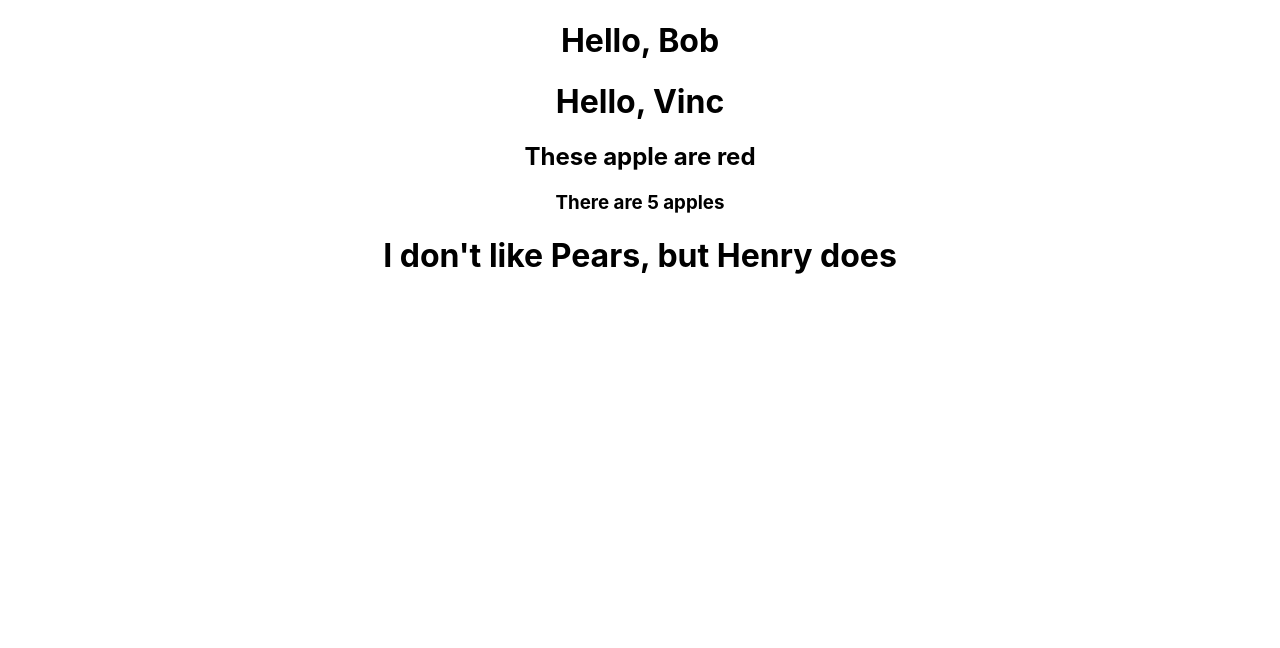
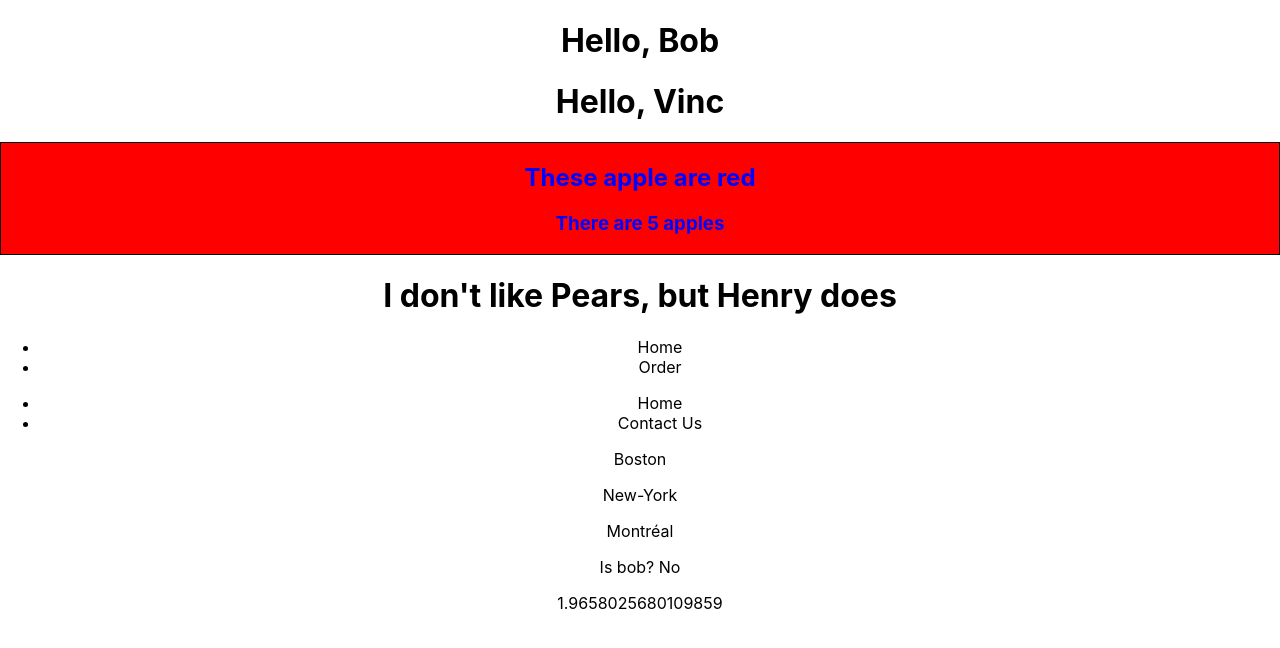
Before and after one commit to vincentferraro/react-basis-meta, a React (Create React App) app: page / in a window 1280 px wide. Shown: the top 648 px of the page. Built offline with nearby package versions, Linux system fonts and the light colour scheme.

Commit message:
add Location with embeded expression and ternary expressions

```diff
--- a/src/App.js
+++ b/src/App.js
@@ -3,6 +3,13 @@
 import Bag from './components/Bag';
 import Apple from './components/Apple';
 import Pears from './components/Pears';
+import Nav from './components/Nav';
+import Nav2 from './components/Nav2';
+import Location from './components/Location';
+
+
+
+
 function App() {
   return (
     <div className="App">
@@ -12,7 +19,11 @@
           <Apple color="red" numbers="5"/>
           <Pears friend="Henry"/>
         </Bag>
+        <Nav />
+        <Nav2 />
+        <Location />
     </div>
+
   )
 }
 
--- a/src/components/Bag.js
+++ b/src/components/Bag.js
@@ -6,7 +6,7 @@
         margin: "20px 0"
     }
     return(
-        <div className={bag}>
+        <div className={{ padding:"20px", background:"blue"}}>
             {props.children}
         </div>
     )
--- /dev/null
+++ b/src/components/Location.js
@@ -0,0 +1,11 @@
+const Location =()=>{
+    let location = ["Boston","New-York","Montréal"]
+    let name = "Bobe"
+    let bool = name === "Bob"? "Yes": "No"
+
+    return(<div>{location.map(el => <p>{el}</p>)}
+        <p> Is bob? { name === "Bob"? "Yes":"No"}</p>
+            <p>{Math.random()*10}</p></div>)
+}
+
+export default Location;
--- a/src/components/Nav.js
+++ b/src/components/Nav.js
@@ -1,14 +1,10 @@
-function Nav(){
-    return(
-        <nav className="main-nav">
-            <ul>
-                <li>Home</li>
-                <li>Articles</li>
-                <li>About</li>
-                <li>Contact</li>
-            </ul>
-        </nav>
+
+const Nav = ()=>{
+    return (
+        <ul>
+            <li>Home</li>
+            <li>Order</li>
+        </ul>
     )
 }
-
 export default Nav;
--- /dev/null
+++ b/src/components/Nav2.js
@@ -0,0 +1,6 @@
+const Nav2 = ()=> <ul>
+    <li>Home</li>
+    <li>Contact Us</li>
+</ul>
+
+export default Nav2;
--- a/src/index.css
+++ b/src/index.css
@@ -11,3 +11,10 @@
   font-family: source-code-pro, Menlo, Monaco, Consolas, 'Courier New',
     monospace;
 }
+
+
+.promo-section{
+  border:1px solid black;
+  color:blue;
+  background-color: red;
+}
```
